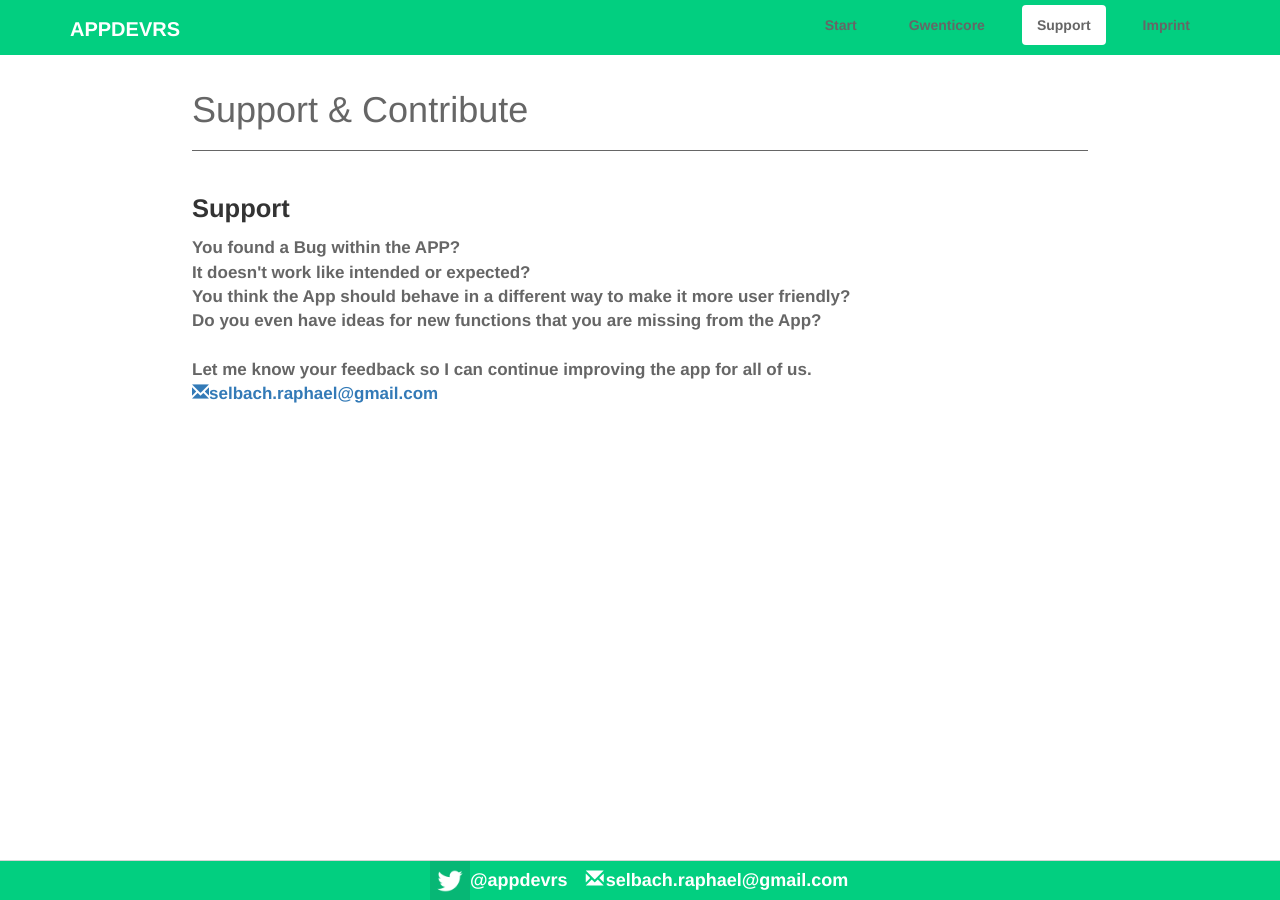
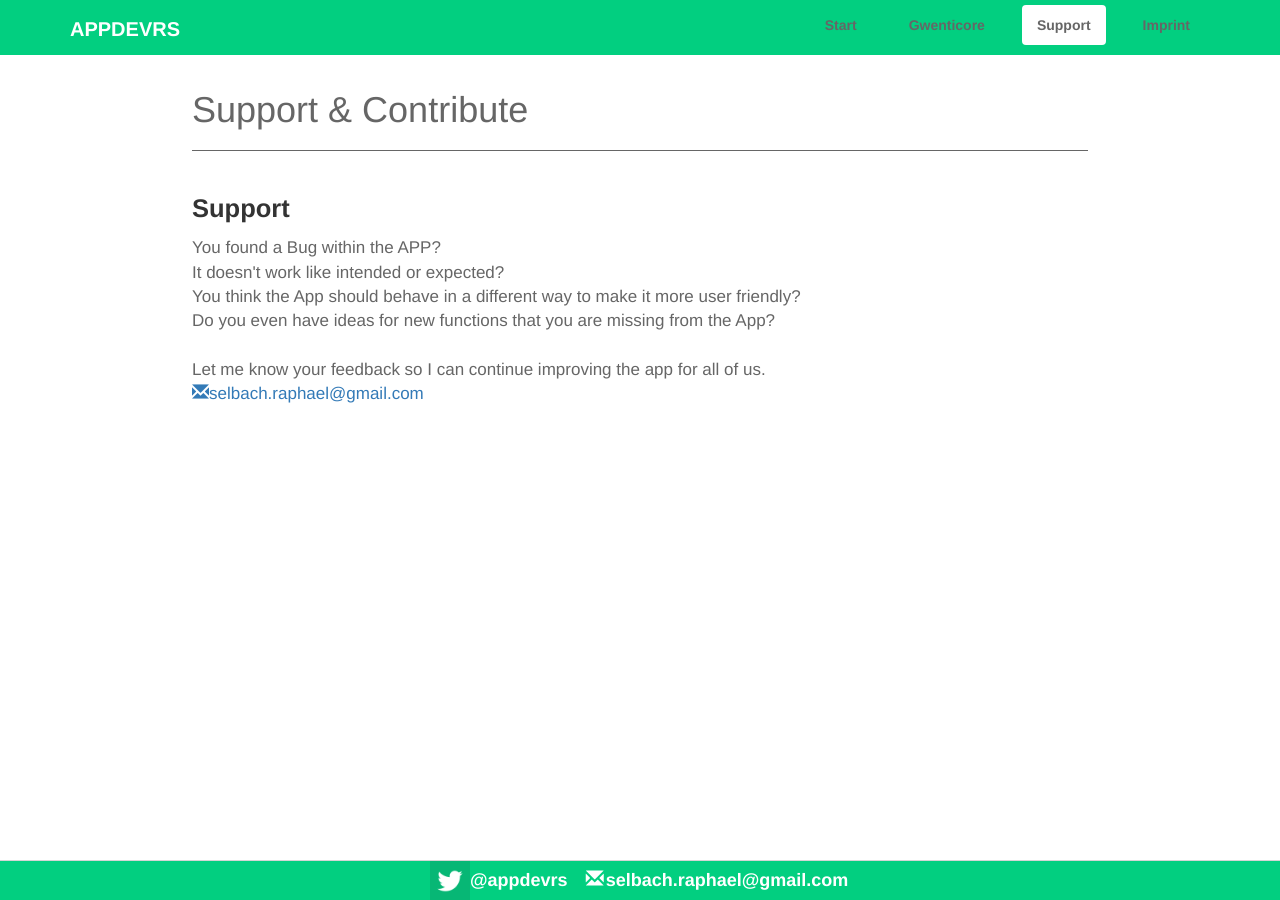
Before and after one commit to appdevrs/appdevrs.github.io, a Jekyll site: the page built from support.html, in a window 1280 px wide. Built offline with Jekyll 4.4.1, drawn with Linux system fonts in a browser that asks for light colours.

```diff
--- a/support.html
+++ b/support.html
@@ -5,7 +5,7 @@ location: /support.html
 headline: Support & Contribute
 ---
 <div class="descr">
-<p><strong>Support<strong></p>
+<p><strong>Support</strong></p>
 You found a Bug within the APP?<br>
 It doesn't work like intended or expected?<br>
 You think the App should behave in a different way to make it more user friendly?<br>
```
